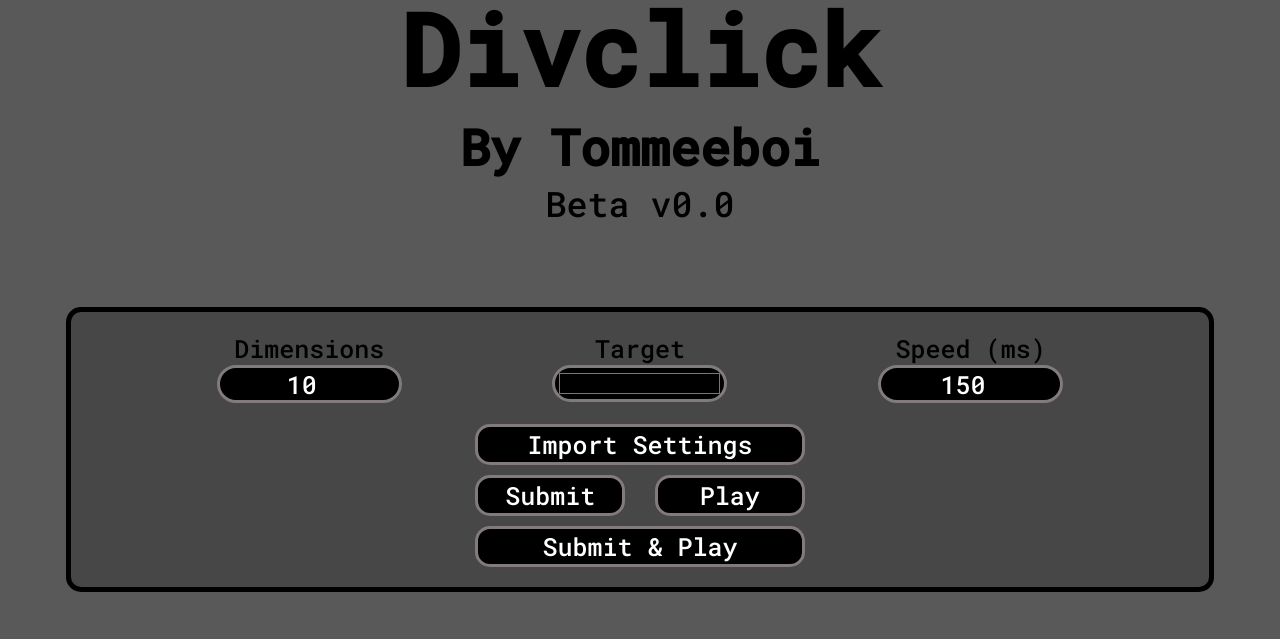
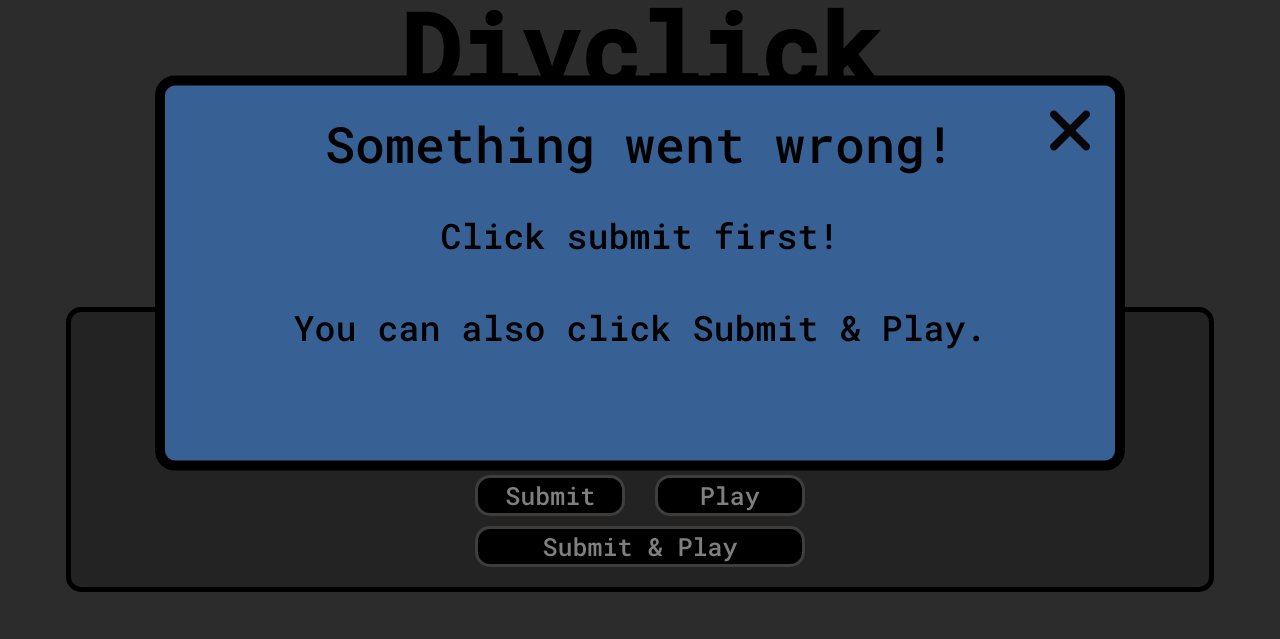
Before and after one commit to Tommeeboi/Divclick, a plain HTML site: page index.html in a window 1280 px wide. Both pictures are taken after a click on the button "Play". Shown: the part 127-766 px from the top of the page. Drawn offline with Linux system fonts and the light colour scheme.

Commit message:
Beta v0.1 (finally)

```diff
--- a/game.js
+++ b/game.js
@@ -1,10 +1,10 @@
-// remember: innerWidth, innerHeight
 const grid = document.getElementById("grid");
 const dimensions = document.getElementById("widthSel");
 const tarColour = document.getElementById("colour");
 const speed = document.getElementById("speedSel")
 
 const popup2 = document.getElementById("popBG2");
+const popup4 = document.getElementById("popBG4");
 const failMessage = document.getElementById("failMessage");
 const didHeDoIt = document.getElementById("didHeDoIt");
 let failDecider = null;
@@ -15,7 +15,7 @@ const submit = document.getElementById("submit");
 const play = document.getElementById("play");
 const subPlay = document.getElementById("subPlay");
 
-// Dimensions Settings. Scroll to line 112 for the actual game
+// Dimensions Settings. Scroll to line 245 for the actual game
 let oldDiv = null;
 let newDiv = null;
 
@@ -26,14 +26,21 @@ let gud = 53;
 let targetColour = null;
 let correctColour = null;
 
+// how many lives you have
 let lives = 3;
+// this variable is used for telling the game what stuff to do depending on if the game is running or not
 let active = false;
 
+// this function runs when you click submit
 function subEvent() {
+    // This makes the grid have no squares so it can fill in the squares
     grid.innerHTML = "";
 
     targetColour = tarColour.value;
 
+    /* the j variable counts how many squares there are
+    the gud variable counts how many pixels wide and tall the squares will be
+    idk why they're called those names lmao */
     if (dimensions.value === '5') {
         j = 25;
         gud = 106;
@@ -84,6 +91,7 @@ function subEvent() {
         gud = 36;
     }
 
+    // YOU HAVE TO FOLLOW MY RULES >:DDDDD
     if (speed.value < 50) {
         speed.value = 50;
     } else if (speed.value > 1000) {
@@ -93,6 +101,7 @@ function subEvent() {
     grid.style.gridTemplateColumns = `repeat(${dimensions.value}, ${gud}px)`;
     grid.style.gridTemplateRows = `repeat(${dimensions.value}, ${gud}px)`;
 
+    // This generates all of the squares in the correct grid size
     for (let i = 0; i < j; i++) {
         ii = i + 1;
 
@@ -107,11 +116,6 @@ function subEvent() {
         newDiv.style.width = `${gud - 3}px`;
         newDiv.style.height = `${gud - 3}px`;
 
-        /* newDiv.onmousedown = function() {
-            // sorry for hoisting the function, i can't be bothered anymore
-            check(document.getElementById(`u${i + 1}`));
-        } */
-
         grid.insertBefore(newDiv, oldDiv);
     }
 
@@ -122,9 +126,11 @@ submit.onclick = function() {
     subEvent();
 }
 
+// the default grid
 grid.style.gridTemplateColumns = "repeat(10, 53px)";
 grid.style.gridTemplateRows = "repeat(10, 53px)";
 
+// This functions runs when you click a square, and decides your fate
 function check(square) {
     if (square.attributes.death.value === "true") {
         if (lives > 0) {
@@ -243,6 +249,7 @@ let target = null;
 let rng = 0;
 let interval = null;
 
+// This function runs when you click Play
 function playEvent() {
     active = true;
     interval = speed.value;
@@ -254,7 +261,7 @@ function playEvent() {
             }
         }
     }
-
+    // This function moves the square (and other stuff)
     function action() {
         rng = Math.floor(Math.random() * 4);
 
@@ -286,13 +293,15 @@ function playEvent() {
         target.style.backgroundColor = correctColour;
         target.attributes.death.value = "false";
 
+        // The interval variable is speed.value
         setTimeout(() => {
             action();
         }, interval);
     }
 
+    // The way it knows if you've submitted properly is by checking the targetColour variable. I'm exploiting my own bugs lmao
     if (targetColour === null) {
-        alert("Click Submit First! (Or Submit & Play)");
+        popup4.style.display = "block";
     } else {
         squareSelector = Math.floor(Math.random() * j);
 
@@ -305,10 +314,12 @@ function playEvent() {
     }
 }
 
+// told you
 play.onclick = function() {
     playEvent();
 }
 
+// Submit and Play just runs the submit function and then the play function right after
 subPlay.onclick = function() {
     subEvent();
     playEvent();
--- a/index.html
+++ b/index.html
@@ -26,7 +26,7 @@
         </div>
         <div class="bigg centre buld" title="it's called divclick because you click divs">Divclick</div>
         <div class="kindaBig centre bold">By Tommeeboi</div>
-        <div class="kindaBiggish centre">Beta v0.0</div>
+        <div class="kindaBiggish centre">Beta v0.1</div>
     </header>
     <br>
     <main>
@@ -99,7 +99,20 @@
             <span style="margin-bottom: 35px; display: block;">Where do you want to go?</span>
             <div class="popBar1">
                 <a href="https://github.com/Tommeeboi/Divclick" target="_blank" rel="noopener"><button id="mainPage" class="popBarBtnCooler">Main Page<br>(Download)</button></a>
-                <a href="https://github.com/Tommeeboi/Divclick/Wiki/Status" target="_blank" rel="noopener"><button id="status" class="popBarBtnCooler">Development<br>Status</button></a>
+                <a href="https://github.com/Tommeeboi/Divclick/wiki/Status" target="_blank" rel="noopener"><button id="status" class="popBarBtnCooler">Development<br>Status</button></a>
+            </div>
+        </div>
+    </div>
+
+    <div id="popBG4">
+        <div id="setPop4">
+            <img src="assets/exit.png" id="exit" onclick="disappear();">
+            <span style="margin-bottom: 35px; display: block;" id="topMessage">Something went wrong!</span>
+            <div class="popBar2 kindaBiggish" id="subMessage">
+                Click submit first!
+                <br>
+                <br>
+                You can also click Submit & Play.
             </div>
         </div>
     </div>
--- a/indexstyle.css
+++ b/indexstyle.css
@@ -242,7 +242,7 @@ label {
 
 /* credit to colon for NOTHING! I FOUND A BETTER WAY! BWAHAHA */
 
-#popBG, #popBG2, #popBG3 {
+#popBG, #popBG2, #popBG3, #popBG4 {
     width: 100%;
     height: 100%;
     background-color: rgba(0, 0, 0, 0.5);
@@ -254,7 +254,7 @@ label {
     overflow: hidden;
 }
 
-#setPop, #setPop3 {
+#setPop, #setPop3, #setPop4 {
     /* code to make the popup in the centre of your screen (center is spelt centre in britain :) */
     position: fixed;
     top: 50%;
--- a/popup.js
+++ b/popup.js
@@ -60,6 +60,7 @@ working after being pressed once for some reason
 function disappear() {
     popup.style.display = "none";
     popup3.style.display = "none";
+    popup4.style.display = "none";
 
     if (firefox === false) {
         innerPopup.innerHTML = `<img src="assets/exit.png" id="exit" onclick="disappear();">
--- /dev/null
+++ b/settings.js
@@ -0,0 +1,4 @@
+/* Reset Settings On Refresh (Firefox)
+Block Redirect Buttons During Play
+Lives Counter
+Frenzy Mode (Epilepsy Warning) */
```
Also changed, not shown: 1 other file.
